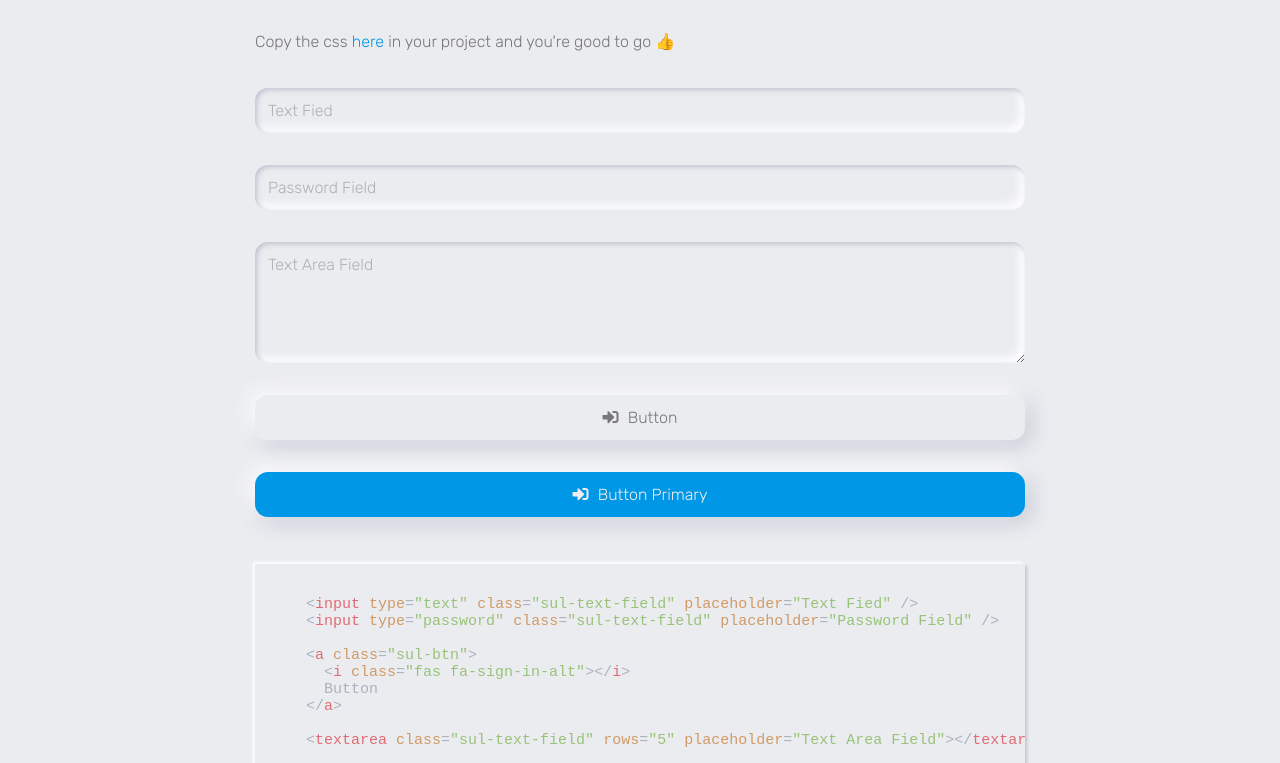
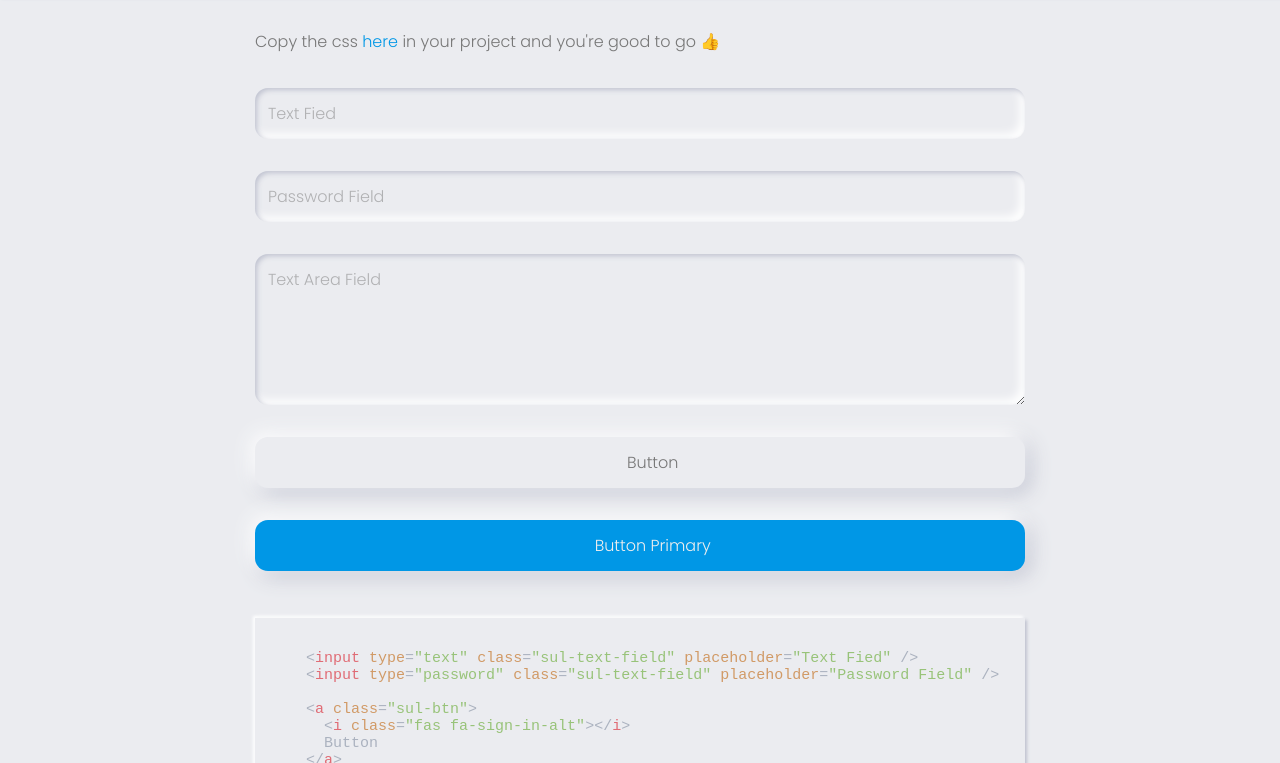
Before and after one commit to katendeglory/soft-ui-library, a website: page index.html in a window 1280 px wide. Shown: the part 68-831 px from the top of the page. Drawn offline with nearby package versions, Linux system fonts and the light colour scheme.

Commit message:
Font changes

```diff
--- a/package.json
+++ b/package.json
@@ -8,8 +8,8 @@
     "email": "katendeglory@gmail.com"
   },
   "scripts": {
-    "watch": "sass --watch scss:css",
-    "compile": "sass scss:css --style compressed",
+    "sass-watch": "sass --watch scss:css",
+    "sass-compile": "sass scss:css --style compressed",
     "deploy": "git add . && git commit -am \"initial commit\" && git push -u origin master"
   }
 }
--- a/scss/_variables.scss
+++ b/scss/_variables.scss
@@ -1,9 +1,10 @@
-@import url("https://fonts.googleapis.com/css?family=Rubik:300&display=swap");
+@import url("https://fonts.googleapis.com/css?family=Rubik|Poppins:300&display=swap");
 
 :root {
   --ruler: 13px;
-  --transition: all 0.75s ease-in-out;
-  --main-font: "Rubik", sans-serif;
+  --transition: all 0.25s ease-in-out;
+  // --main-font: "Rubik", sans-serif;
+  --main-font: "Poppins", "Rubik", sans-serif;
 }
 
 // Theses modes will be applied to the body of the html document
--- a/scss/neumorphism-ui.scss
+++ b/scss/neumorphism-ui.scss
@@ -23,6 +23,7 @@ body {
   box-sizing: inherit;
   padding: 0;
   margin: 0;
+  font-weight: 300;
 }
 
 header {
@@ -54,3 +55,13 @@ header {
     width: 100%;
   }
 }
+
+a {
+  text-decoration: none;
+  color: inherit;
+  cursor: pointer;
+  &:hover {
+    text-decoration: none;
+    color: inherit;
+  }
+}
```
Also changed, not shown: css/neumorphism-ui.css, 1 other file.
